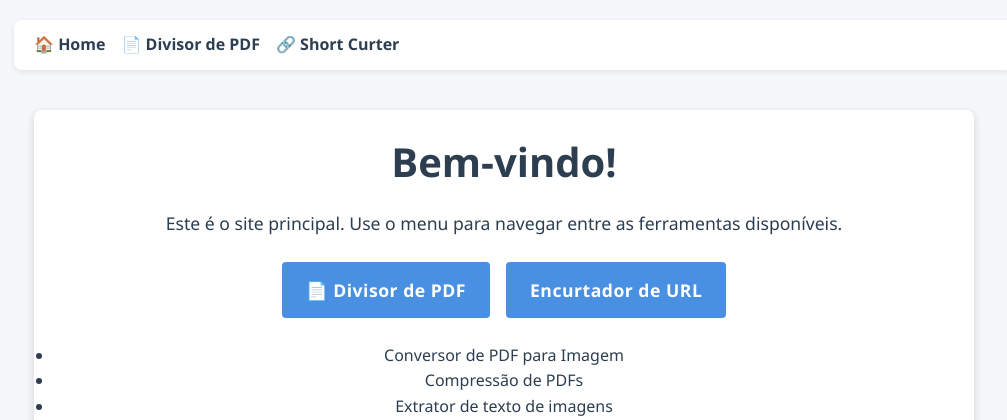
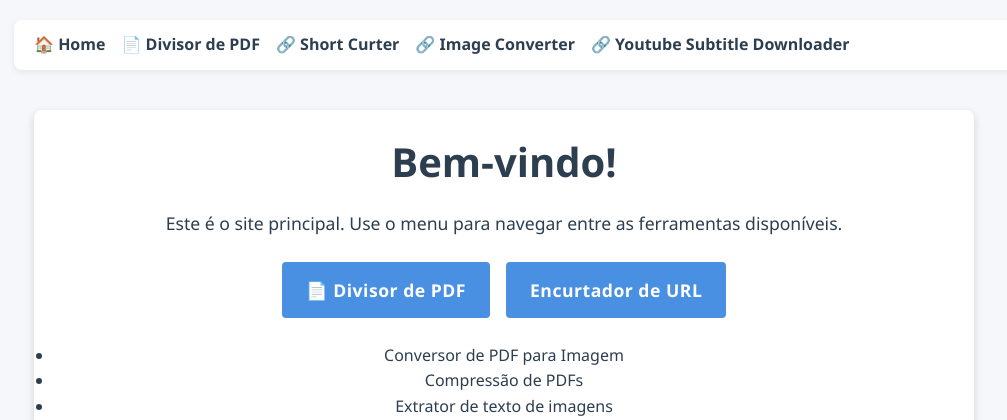
Before and after one commit to xFireHide/converter, a Flask app: page / in a window 1280 px wide. Shown: the top 420 px of the page, without its empty margins (126-1133 px from the left). Run offline with Flask 3, Linux system fonts and the light colour scheme.

Commit message:
Update base.html

```diff
--- a/templates/base.html
+++ b/templates/base.html
@@ -19,6 +19,10 @@
       <a href="{{ url_for('home') }}">🏠 Home</a>
       <a href="{{ url_for('pdf_divisor.index') }}">📄 Divisor de PDF</a>
       <a href="{{ url_for('short_curter.index') }}">🔗 Short Curter</a>
+      <a href="{{ url_for('image_converter.index') }}">🔗 Image Converter</a>
+      <a href="{{ url_for('youtube_subtitle_downloader.index') }}"
+        >🔗 Youtube Subtitle Downloader</a
+      >
       <!-- Outras ferramentas -->
     </nav>
     <main class="container">{% block content %}{% endblock %}</main>
```
